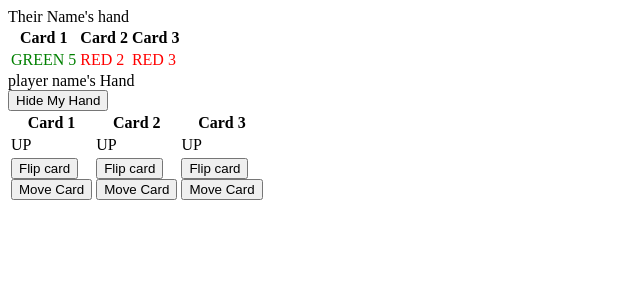
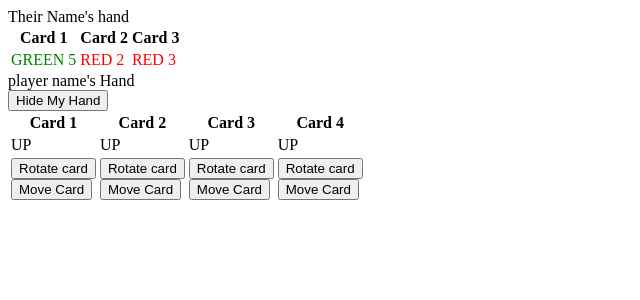
Before and after one commit to ChuckBTaylor/hanabi-frontend, an Angular app: page / in a window 1280 px wide. Shown: the top 300 px of the page, without its empty margins (0-640 px from the left). Built offline with nearby package versions, Linux system fonts and the light colour scheme.

Commit message:
Rotate Card

```diff
--- a/src/app/components/Hands/my-hand.component.html
+++ b/src/app/components/Hands/my-hand.component.html
@@ -20,8 +20,8 @@
            <tfoot>
                <tr>
                    <td *ngFor="let card of myCards; let i = index" [attr.data-index]="i">
-                       <button (click)='flipCard(i)'>
-                           Flip card
+                       <button (click)='rotateCard(i)'>
+                           Rotate card
                        </button>
                        <br/>
                        <button (click)='moveCard(i)'>
--- a/src/app/components/Hands/my-hand.component.ts
+++ b/src/app/components/Hands/my-hand.component.ts
@@ -25,6 +25,11 @@ export class MyHandComponent {
             cardColor: CardColor.YELLOW,
             cardNumber: CardNumber.ONE,
             cardOrientation: CardOrientation.UP
+        },
+        {
+            cardColor: CardColor.YELLOW,
+            cardNumber: CardNumber.ONE,
+            cardOrientation: CardOrientation.UP
         }
     ];
 
@@ -32,18 +37,31 @@ export class MyHandComponent {
         this.showHand = !this.showHand;
     };
 
-    flipCard(i: number): void {
+    rotateCard(i: number): void {
         let card: MyCardComponent = this.myCards[i];
-        card.cardOrientation = card.cardOrientation == CardOrientation.UP ? CardOrientation.DOWN : CardOrientation.UP;
+        switch (card.cardOrientation) {
+            case CardOrientation.UP:
+                card.cardOrientation = CardOrientation.RIGHT;
+                break;
+            case CardOrientation.RIGHT:
+                card.cardOrientation = CardOrientation.DOWN;
+                break;
+            case CardOrientation.DOWN:
+                card.cardOrientation = CardOrientation.LEFT;
+                break;
+            case CardOrientation.LEFT:
+                card.cardOrientation = CardOrientation.UP;
+                break;
+        }
     };
 
     moveCard(i: number): void {
         let newPosition: string = prompt("Move card to which position? (1-" + this.myCards.length + ")");
-        if(newPosition === null)
+        if (newPosition === null)
             return;
         let newPositionNumber: number;
         newPositionNumber = Number.parseInt(newPosition);
-        if(!newPositionNumber || newPositionNumber < 1 || newPositionNumber > this.myCards.length){
+        if (!newPositionNumber || newPositionNumber < 1 || newPositionNumber > this.myCards.length) {
             alert("'" + newPosition + "' is an invalid position!");
             return;
         }
--- a/src/app/models/Card/my-card.model.ts
+++ b/src/app/models/Card/my-card.model.ts
@@ -2,7 +2,9 @@ import { ICard } from './card.model';
 
 export enum CardOrientation {
     UP = "UP",
-    DOWN = "DOWN"
+    DOWN = "DOWN",
+    LEFT = "LEFT",
+    RIGHT = "RIGHT"
 }
 
 export interface IMyCard extends ICard {
```
